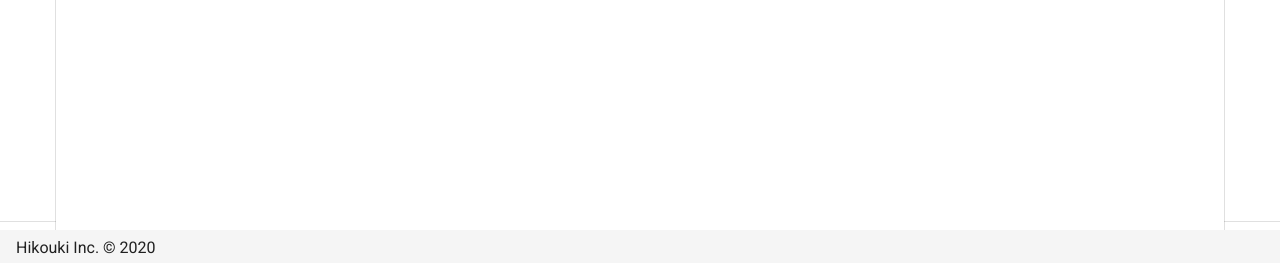
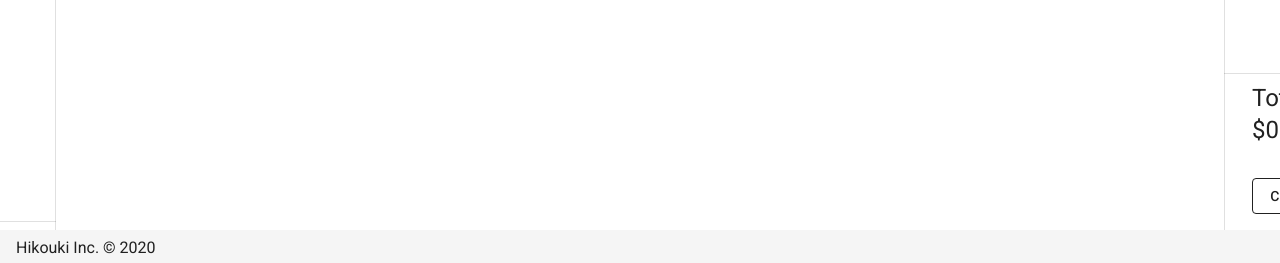
Before and after one commit to hikouki23/aion, a Nuxt app: page /error in a window 1280 px wide. Shown: the part 534-797 px from the top of the page. Built offline with nearby package versions, Linux system fonts and the light colour scheme.

Commit message:
Added confirm order button

```diff
--- a/components/generic/drawer.vue
+++ b/components/generic/drawer.vue
@@ -40,7 +40,7 @@
     <slot />
     <template v-slot:append>
       <v-divider class="mb-2" />
-      <slot v-if="!mini-variant" name="bottom" />
+      <slot name="bottom" />
     </template>
   </v-navigation-drawer>
 </template>
--- a/components/generic/quantityPicker.vue
+++ b/components/generic/quantityPicker.vue
@@ -1,6 +1,6 @@
 <template>
   <div>
-    <v-text-field label="Cantidad" :placeholder="quantityText">
+    <v-text-field class="py-0" label="Cantidad" :placeholder="quantityText">
       <template v-slot:append-outer>
         <v-btn icon color="secondary" @click="quantity > 1 ? updateQuantity(-1) : 0">
           <v-icon small>
--- a/components/product/productDetail.vue
+++ b/components/product/productDetail.vue
@@ -1,20 +1,20 @@
 <template>
-  <v-card class="mx-auto" max-width="20rem">
+  <v-card class="mx-auto" max-width="20rem" max-height="20rem">
     <v-icon v-if="!showCartButton" class="clickable float-right" @click="removeProductFromCart">
       mdi-close
     </v-icon>
     <v-list-item three-line>
-      <v-list-item-content>
+      <v-list-item-content class="pb-0">
         <div class="headline font-weight-thin mb-4">
           {{ description }}
         </div>
         <v-img :src="imgLink" max-height="130" contain :aspect-ratio="aspect" />
         <v-list-item-title class="headline mb-1">
-          <v-row>
+          <v-row no-gutters>
             <v-col>
               ${{ price }}
             </v-col>
-            <v-col cols="8">
+            <v-col cols="8" class="pt-2">
               <quantity-picker :quantity-picked="quantityPicked" @update-quantity="updateQuantity" />
             </v-col>
           </v-row>
@@ -25,7 +25,7 @@
       </v-list-item-content>
     </v-list-item>
     <v-card-actions>
-      <v-row justify="center">
+      <v-row justify="center" no-gutters>
         <v-col v-if="showCartButton" cols="4">
           <v-btn class="ml-2" fab dark color="blue" @click="addProductToCart">
             <v-icon dark>
--- a/components/product/productList.vue
+++ b/components/product/productList.vue
@@ -3,7 +3,7 @@
     <div v-if="$apollo.loading">
       <v-progress-circular class="ml-4" size="70" indeterminate color="blue" />
     </div>
-    <v-row dense>
+    <v-row no-gutters dense class="mb-4">
       <v-col
         v-for="product in allProducts"
         :key="product.id"
--- a/components/product/shoppingList.vue
+++ b/components/product/shoppingList.vue
@@ -5,12 +5,24 @@
     title="Carrito"
     icon="mdi-cart-outline"
     :subtitle="`${pickedQuantity} productos`"
+    class="d-xs-none"
   >
     <product-detail v-for="product in sortedProducts" :key="product.id" v-bind="product" @on-remove-product="removeProduct" @on-quantity-change="updateProduct" />
     <template v-slot:bottom>
-      <h3 class="headline pb-2">
-        Total: ${{ totalPrice }}
-      </h3>
+      <v-row justify="center">
+        <v-col cols="6">
+          <h3 class="headline ml-2 pb-2">
+            Total: ${{ totalPrice }}
+          </h3>
+        </v-col>
+      </v-row>
+      <v-row justify="center">
+        <v-col cols="6">
+          <v-btn outlined class="ml-2 mb-4">
+            Confirmar
+          </v-btn>
+        </v-col>
+      </v-row>
     </template>
   </drawer>
 </template>
@@ -24,6 +36,9 @@ export default {
   components: {
     drawer,
     productDetail
+  },
+  data () {
+    return { hover: false }
   },
   computed: {
     ...mapGetters({
@@ -51,5 +66,4 @@ export default {
 </script>
 
 <style>
-
 </style>
```
